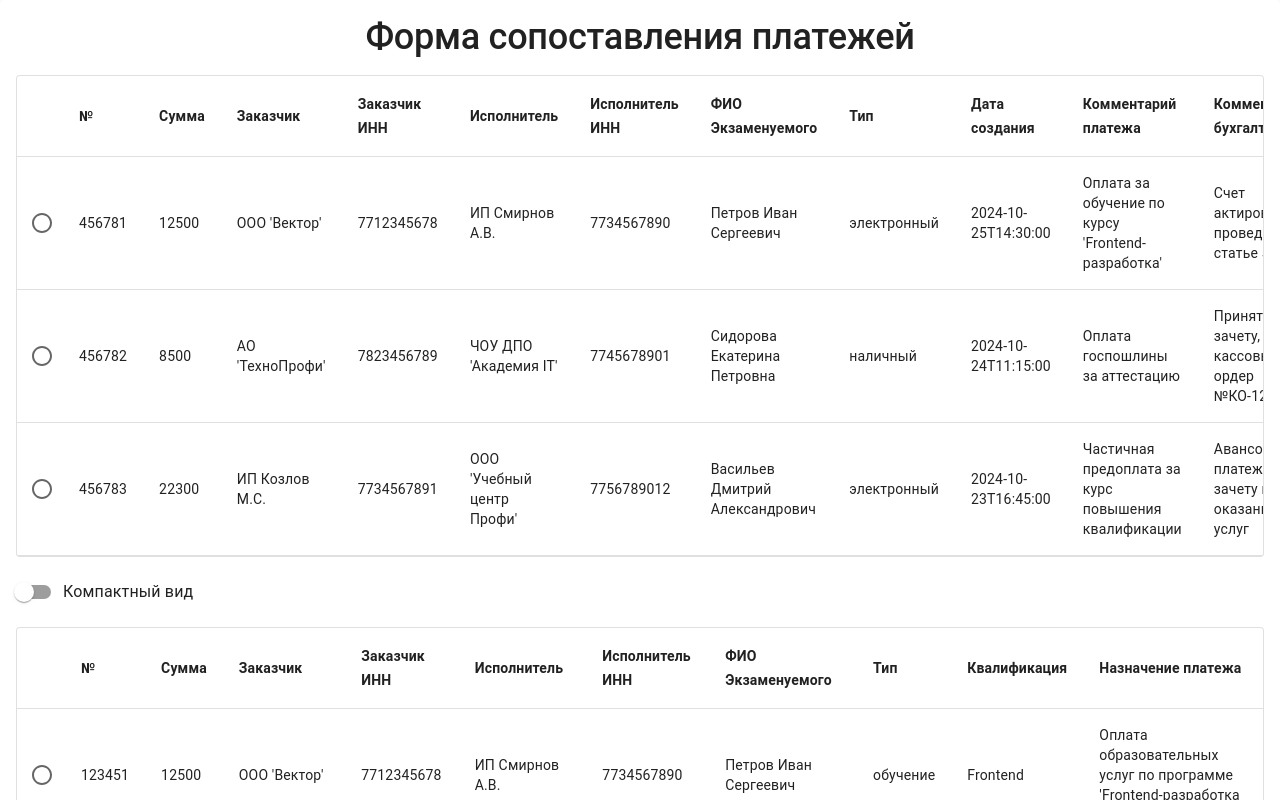
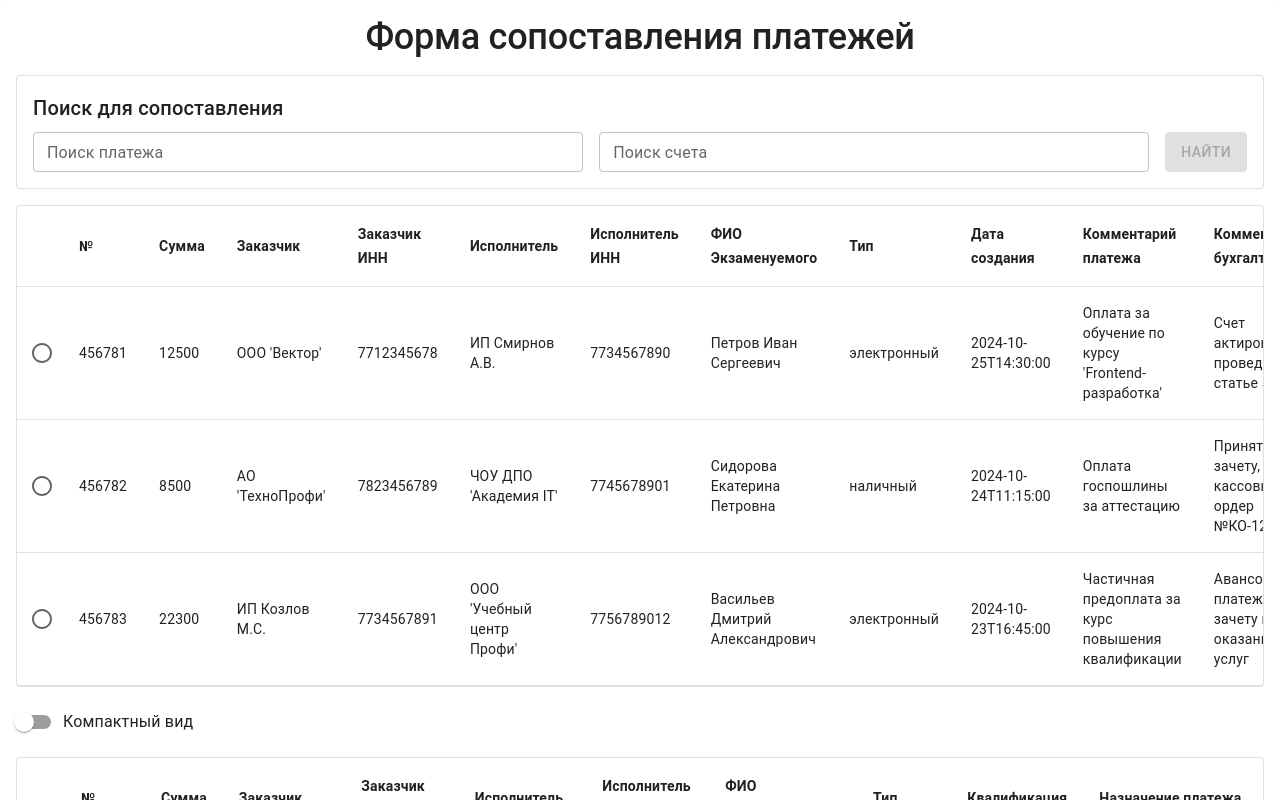
Before and after one commit to Stepawka-hub/PayMatch, a React (Vite) app: page /pay-match in a window 1280 px wide. Shown: the top 800 px of the page. Built offline with nearby package versions, Linux system fonts and the light colour scheme.

Commit message:
feat: Add search panel

```diff
--- a/src/components/index.ts
+++ b/src/components/index.ts
@@ -3,3 +3,4 @@ export * from './payment-table';
 export * from './check-table';
 export * from './table';
 export * from './match-confirm-modal';
+export * from './search-panel';
--- a/src/components/match-confirm-modal/match-confirm-modal.tsx
+++ b/src/components/match-confirm-modal/match-confirm-modal.tsx
@@ -12,17 +12,13 @@ export const MatchConfirmModal: FC<MatchConfirmModalProps> = ({
 }) => {
   const [isOpen, setIsOpen] = useState(false);
 
-  const onOpen = () => {
-    setIsOpen(true);
-  };
+  const handleOpen = () => setIsOpen(true);
+
+  const handleClose = () => setIsOpen(false);
 
   const onConfirm = () => {
     console.log("Confirm match");
     handleClose();
-  };
-
-  const handleClose = () => {
-    setIsOpen(false);
   };
 
   return (
@@ -32,7 +28,7 @@ export const MatchConfirmModal: FC<MatchConfirmModalProps> = ({
         color="primary"
         startIcon={<CompareArrowsIcon />}
         disabled={!paymentData || !checkData}
-        onClick={onOpen}
+        onClick={handleOpen}
       >
         Сопоставить счёт и платёж
       </Button>
--- /dev/null
+++ b/src/components/search-panel/index.ts
@@ -0,0 +1 @@
+export { SearchPanel } from './search-panel';
--- /dev/null
+++ b/src/components/search-panel/search-panel.tsx
@@ -0,0 +1,27 @@
+import { Box, Button, Paper, TextField, Typography } from "@mui/material";
+import { FC } from "react";
+
+export const SearchPanel: FC = () => {
+  return (
+    <Paper sx={{ p: 2, mb: 2 }} variant="outlined">
+      <Typography variant="h6">Поиск для сопоставления</Typography>
+      <Box sx={{ display: "flex", gap: 2, mt: 1 }}>
+        <TextField
+          size="small"
+          label="Поиск платежа"
+          placeholder="№, сумма, заказчик..."
+          sx={{ flex: 1 }}
+        />
+        <TextField
+          size="small"
+          label="Поиск счета"
+          placeholder="№, сумма, назначение..."
+          sx={{ flex: 1 }}
+        />
+        <Button variant="contained" disabled>
+          Найти
+        </Button>
+      </Box>
+    </Paper>
+  );
+};
--- a/src/pages/pay-match-page/pay-match-page.tsx
+++ b/src/pages/pay-match-page/pay-match-page.tsx
@@ -1,7 +1,12 @@
-import { CheckTable, MatchConfirmModal, PaymentTable } from "@components";
+import { FC, useState } from "react";
+import {
+  CheckTable,
+  MatchConfirmModal,
+  PaymentTable,
+  SearchPanel,
+} from "@components";
 import { Box, Paper, Typography } from "@mui/material";
 import { mockChecks, mockPayments } from "@utils/mock";
-import { FC, useState } from "react";
 
 export const PayMatchPage: FC = () => {
   const [selectedPaymentId, setSelectedPaymentId] = useState<string>("");
@@ -29,6 +34,8 @@ export const PayMatchPage: FC = () => {
         Форма сопоставления платежей
       </Typography>
 
+      <SearchPanel />
+
       <Box sx={{ display: "flex", flexDirection: "column", gap: 2 }}>
         <PaymentTable
           payments={mockPayments}
```
